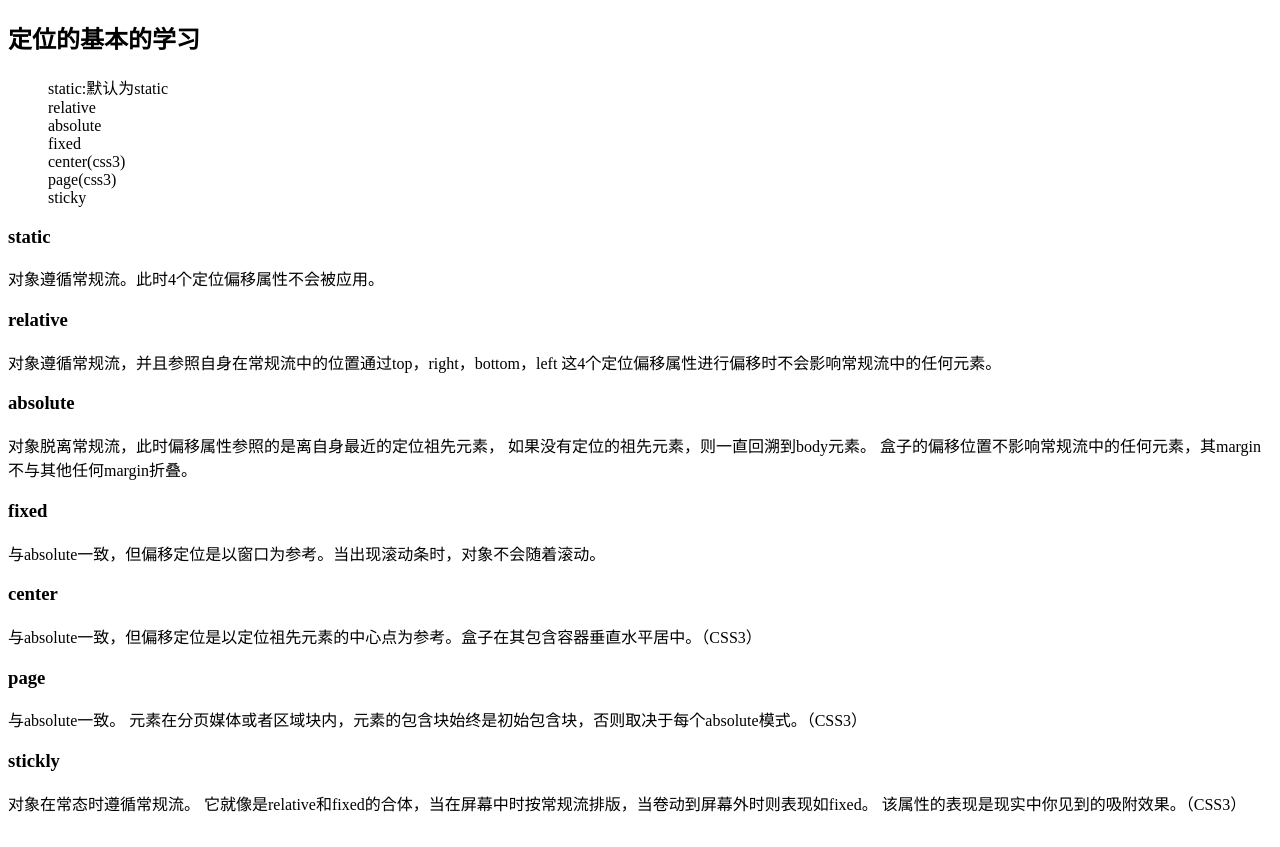
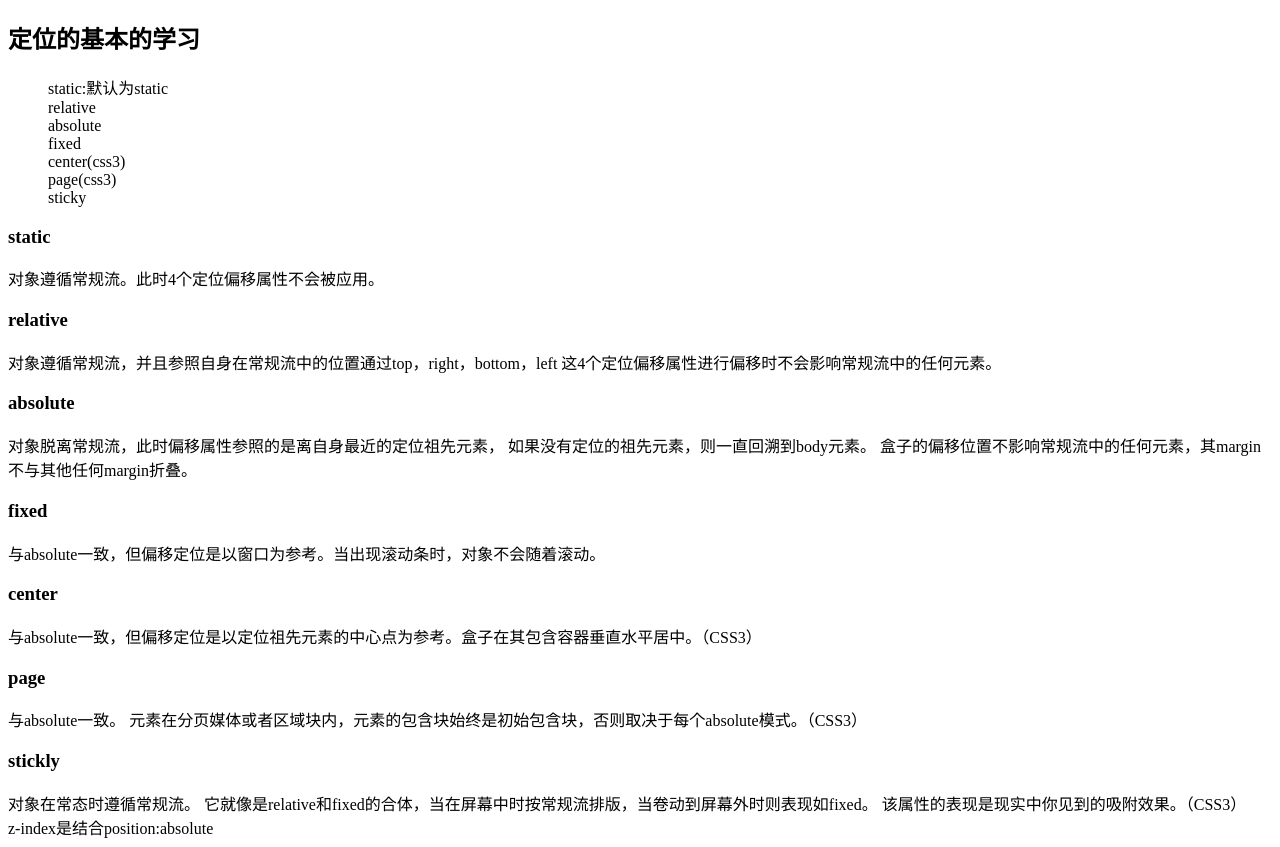
Before and after one commit to nieyulin112/css, a website: page position.html in a window 1280 px wide. Before the commit the page ends 823 px from the top, so only its background shows below. Drawn offline with Linux system fonts and the light colour scheme.

Commit message:
基本的定位

```diff
--- a/position.html
+++ b/position.html
@@ -61,5 +61,8 @@
 			该属性的表现是现实中你见到的吸附效果。（CSS3）
 		</div>
 	</div>
+	<div class="z-index">
+		z-index是结合position:absolute
+	</div>
 </body>
 </html>
```
